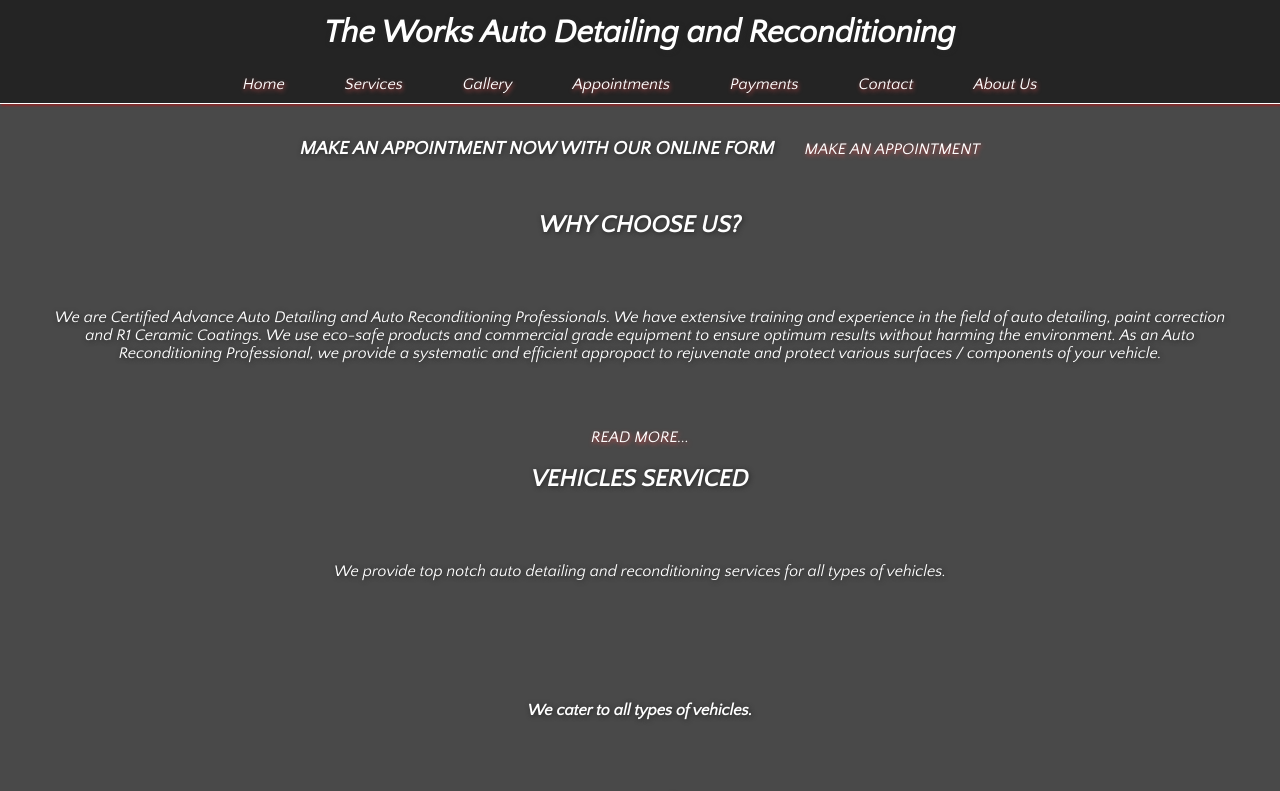
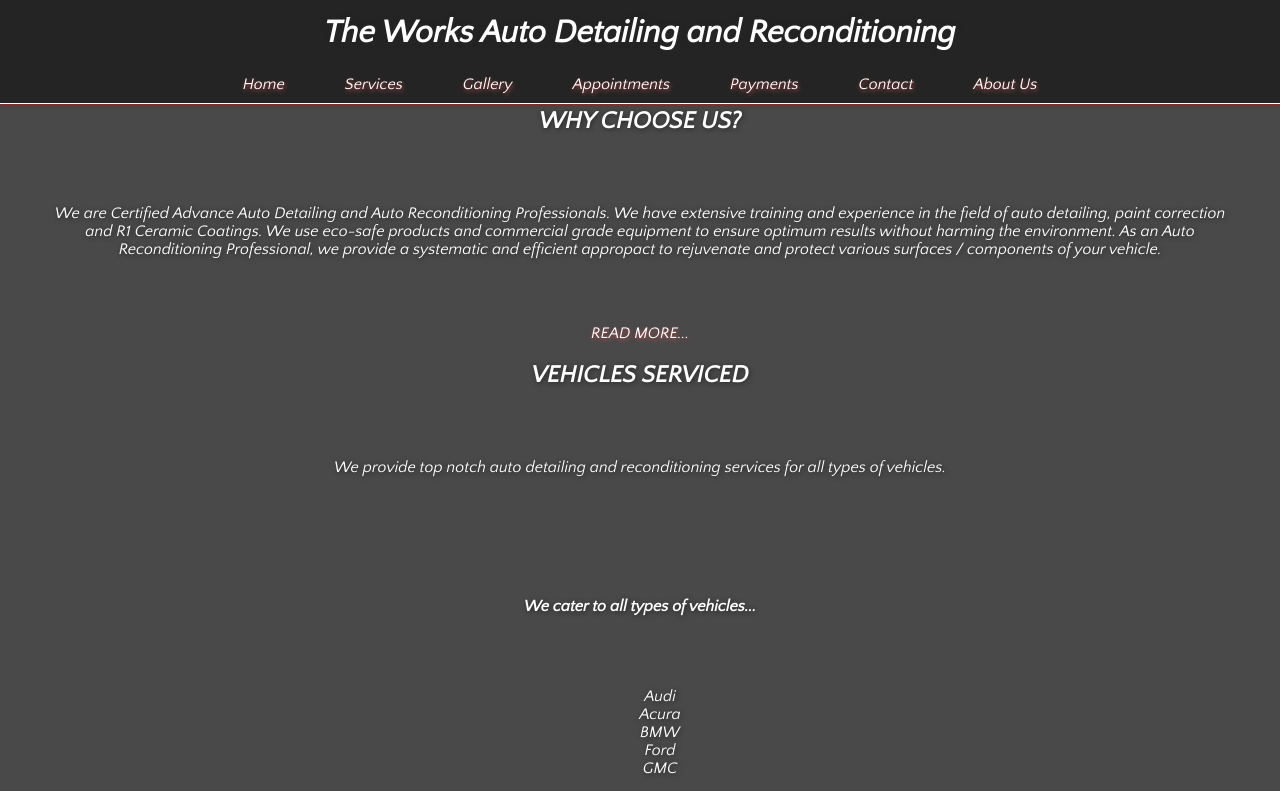
Before and after one commit to mlnemenzo/the-works, a React (Create React App) app: page / in a window 1280 px wide. Shown: the top 791 px of the page. Built offline with nearby package versions, Linux system fonts and the light colour scheme.

Commit message:
skeleton construction

```diff
--- a/src/App.css
+++ b/src/App.css
@@ -43,6 +43,10 @@ li {
 }
 
 /* /////////////////////////////////// header ////////////////////////////////////////////// */
+.header-body {
+  position: fixed;
+  width: 100%
+}
 
 .header {
   padding: 15px;
--- a/src/App.js
+++ b/src/App.js
@@ -16,8 +16,8 @@ const App = () => {
 
     return (
       <div className="App">
-        <Header/>
-          <div className = "page-header mb-5"></div>
+        <Header />
+          <div className = "page-header"></div>
           <div className="container main-app-body">
               <Route exact path="/" component={LandingPage}/>
               <Route path ="/about-us" component={AboutUs}/>
@@ -27,7 +27,7 @@ const App = () => {
               <Route path ="/payments" component={Payments}/>
               <Route path ="/services" component={Services}/>
           </div>
-        <Footer/>
+        <Footer />
       </div>
     );
 
--- a/src/components/landing-page.js
+++ b/src/components/landing-page.js
@@ -9,7 +9,7 @@ class LandingPage extends Component {
             <div className="landing-page">
                 <div className="landing-image"></div>
                 <div className="appt">
-                    <h3 className="make-appt">MAKE AN APPOINTMENT NOW WITH OUR ONLINE FORM</h3>
+                    <h3 className="make-appt">MAKE AN APPOINTMENT NOW WITH OUR ONLINE FORM:</h3>
                     <Link className="make-appt-link nav-link nav-link-text boldLink" to = "/appointment">MAKE AN APPOINTMENT</Link>
                 </div>
                 <div className="why-choose col-10">
@@ -20,7 +20,7 @@ class LandingPage extends Component {
                 <div className="vehicles-serviced">
                     <h2>VEHICLES SERVICED</h2>
                     <p>We provide top notch auto detailing and reconditioning services for all types of vehicles.</p>
-                    <h4>We cater to all types of vehicles.</h4>
+                    <h4>We cater to all types of vehicles...</h4>
                     <ul>
                         <li>Audi</li>
                         <li>Acura</li>
```
